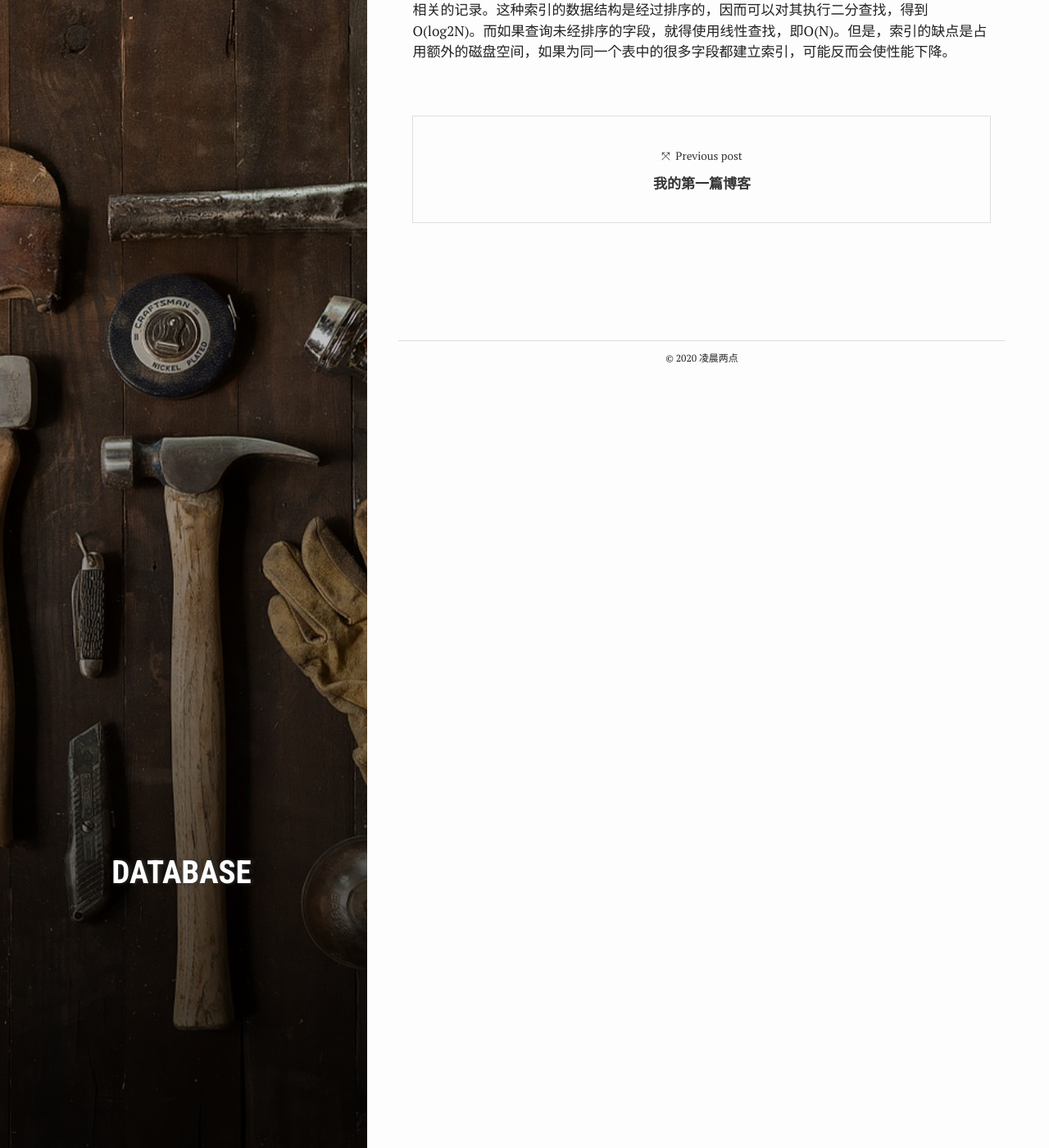
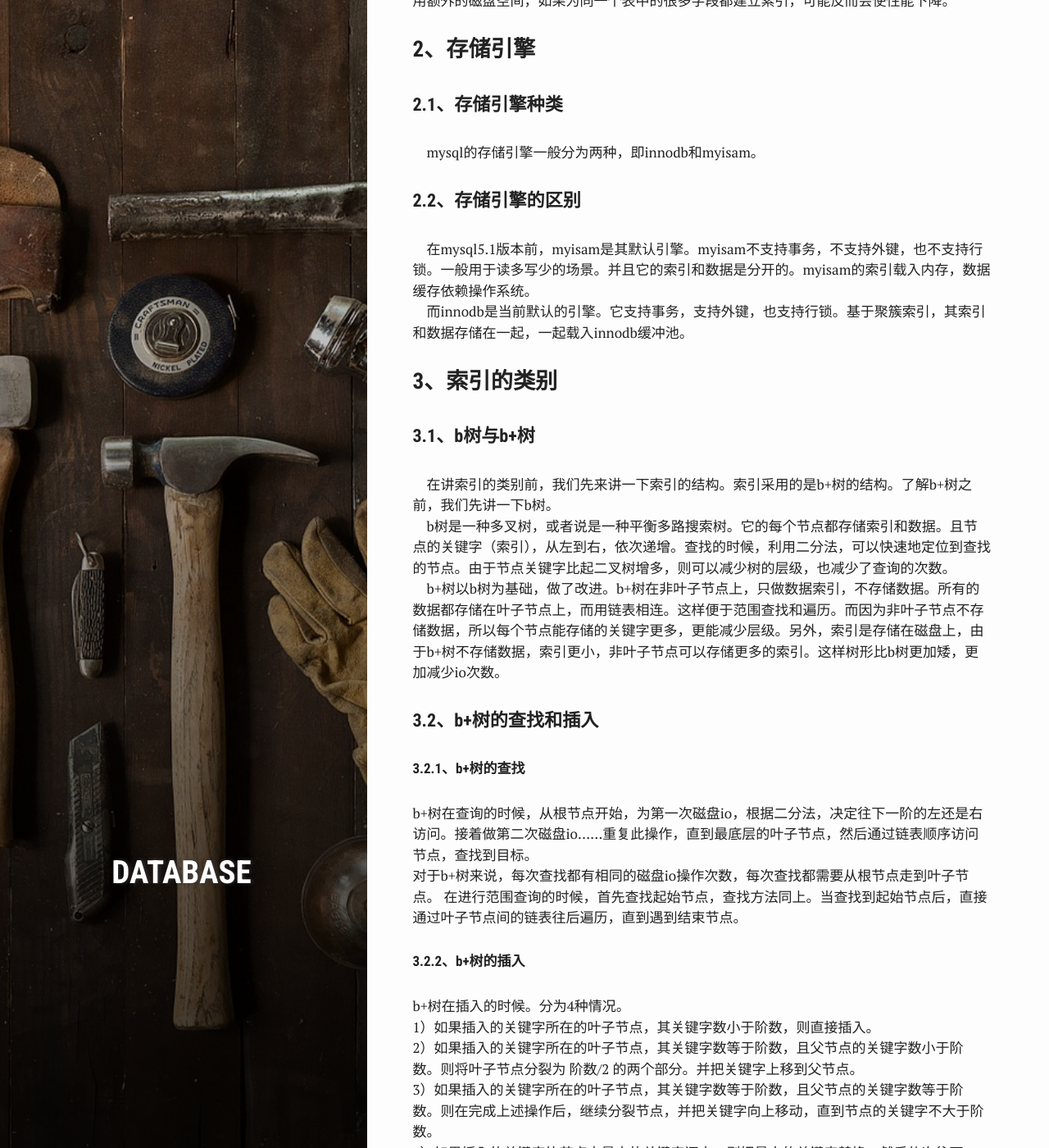
Before and after one commit to jasonlu0117/jasonlu0117.github.io, a Jekyll site: the page built from _posts/2018-07-01-mysql-index.md, in a window 1280 px wide and 1400 px high, scrolled down 409 px. Shown: the whole window at 82% size. Built offline with Jekyll 4.4.1, drawn with Linux system fonts in a browser that asks for light colours; some of the changed text lies outside the part shown.

Commit message:
update doc

```diff
--- a/_posts/2018-07-01-mysql-index.md
+++ b/_posts/2018-07-01-mysql-index.md
@@ -9,10 +9,47 @@ author: jasonlu
 ---
 
 
-# Mysql索引探索
+### 1、索引的概念
+&emsp;索引是帮助mysql高效获取数据的数据结构。它是对记录按照多个字段进行排序的一种方式。对表中的某个字段建立索引会创建另一种数据结构，其中保存着字段的值，每个值又指向与它相关的记录。这种索引的数据结构是经过排序的，因而可以对其执行二分查找，得到O(log2N)。而如果查询未经排序的字段，就得使用线性查找，即O(N)。但是，索引的缺点是占用额外的磁盘空间，如果为同一个表中的很多字段都建立索引，可能反而会使性能下降。
+
+### 2、存储引擎
+#### 2.1、存储引擎种类
+&emsp;mysql的存储引擎一般分为两种，即innodb和myisam。
+
+#### 2.2、存储引擎的区别
+&emsp;在mysql5.1版本前，myisam是其默认引擎。myisam不支持事务，不支持外键，也不支持行锁。一般用于读多写少的场景。并且它的索引和数据是分开的。myisam的索引载入内存，数据缓存依赖操作系统。
+&emsp;而innodb是当前默认的引擎。它支持事务，支持外键，也支持行锁。基于聚簇索引，其索引和数据存储在一起，一起载入innodb缓冲池。
+
+### 3、索引的类别
+#### 3.1、b树与b+树
+&emsp;在讲索引的类别前，我们先来讲一下索引的结构。索引采用的是b+树的结构。了解b+树之前，我们先讲一下b树。
+&emsp;b树是一种多叉树，或者说是一种平衡多路搜索树。它的每个节点都存储索引和数据。且节点的关键字（索引），从左到右，依次递增。查找的时候，利用二分法，可以快速地定位到查找的节点。由于节点关键字比起二叉树增多，则可以减少树的层级，也减少了查询的次数。
+&emsp;b+树以b树为基础，做了改进。b+树在非叶子节点上，只做数据索引，不存储数据。所有的数据都存储在叶子节点上，而用链表相连。这样便于范围查找和遍历。而因为非叶子节点不存储数据，所以每个节点能存储的关键字更多，更能减少层级。另外，索引是存储在磁盘上，由于b+树不存储数据，索引更小，非叶子节点可以存储更多的索引。这样树形比b树更加矮，更加减少io次数。
+
+#### 3.2、b+树的查找和插入
+##### 3.2.1、b+树的查找
+b+树在查询的时候，从根节点开始，为第一次磁盘io，根据二分法，决定往下一阶的左还是右访问。接着做第二次磁盘io......重复此操作，直到最底层的叶子节点，然后通过链表顺序访问节点，查找到目标。
+对于b+树来说，每次查找都有相同的磁盘io操作次数，每次查找都需要从根节点走到叶子节点。
+在进行范围查询的时候，首先查找起始节点，查找方法同上。当查找到起始节点后，直接通过叶子节点间的链表往后遍历，直到遇到结束节点。
+
+##### 3.2.2、b+树的插入
+b+树在插入的时候。分为4种情况。
+1）如果插入的关键字所在的叶子节点，其关键字数小于阶数，则直接插入。
+2）如果插入的关键字所在的叶子节点，其关键字数等于阶数，且父节点的关键字数小于阶数。则将叶子节点分裂为 阶数/2 的两个部分。并把关键字上移到父节点。
+3）如果插入的关键字所在的叶子节点，其关键字数等于阶数，且父节点的关键字数等于阶数。则在完成上述操作后，继续分裂节点，并把关键字向上移动，直到节点的关键字不大于阶数。
+4）如果插入的关键字比节点中最大的关键字还大，则把最大的关键字替换，然后依次往下，把这个关键字加到叶子节点中。
+
+##### 3.2.3、b+树的删除
+b+树在删除的时候。分为3种情况。
+1）如果删除的关键字所在的叶子节点，其关键字数大于阶数/2，则可以直接删除该关键字。
+2）如果删除的关键字是叶子节点的最大/最小关键字，则删除该关键字后，需要向上替换所有父节点的最大/最小关键字。
+3）如果删除的关键字所在的叶子节点，其关键字数小于阶数/2。则分情况讨论，如果旁边的兄弟节点，其关键字数等于阶数，则可以借一个关键字，同时修改该节点及其父节点的最大/最小关键字。如果兄弟节点没有多余的关键字，则与兄弟节点合并，之后也同样去修改该节点及其父节点的最大/最小关键字。如果父节点的关键字数也不满足要求，则同样和兄弟节点借关键字或者合并，如此操作，最终满足b+树的规则即可。
 
 
+#### 3.3、聚簇索引与非聚簇索引
 
-#### 1、什么是索引。
+&emsp;innodb基于聚簇索引。其主键索引会以主键建立索引，如果没有主键，则会以一个非空的唯一索引建立。如果都没有，则会自己产生一个隐藏列id来建立主键索引。
+&emsp;在聚簇索引的主键索引中，其数据都存储在叶子节点上。而其辅助索引中，叶子节点存储的是主键值，所以当辅助索引查找到叶子节点时，需要再到主键索引中去查找数据，这就是回表。但并不是所有情况都会回表。当发生覆盖索引（即查询的字段都包含在索引列中）时，不需要回表。
+&emsp;一个表只有一个聚簇索引。因为其物理存储顺序与索引顺序是一致（但并不是物理上连续的，而是逻辑上连续的）。即只要索引是相邻的，那么对应的数据一定也是相邻地存储在磁盘上的。
 
-索引是帮助MySQL高效获取数据的数据结构。它是对记录按照多个字段进行排序的一种方式。对表中的某个字段建立索引会创建另一种数据结构，其中保存着字段的值，每个值又指向与它相关的记录。这种索引的数据结构是经过排序的，因而可以对其执行二分查找，得到O(log2N)。而如果查询未经排序的字段，就得使用线性查找，即O(N)。但是，索引的缺点是占用额外的磁盘空间，如果为同一个表中的很多字段都建立索引，可能反而会使性能下降。
+&emsp;myisam基于非聚簇索引。它的索引和数据都是分开的。它的主键索引和辅助索引是独立的，只是主索引的key必须唯一，辅助索引的key可以重复，搜索时辅助索引无需访问主索引树。其叶子节点上存储的都是数据文件的地址指针。所以非聚簇索引比聚簇索引多了一次读取数据的IO操作。
--- a/index.html
+++ b/index.html
@@ -3,7 +3,7 @@ bg: "rails.jpg"
 layout: default
 crawlertitle: "jasonlu blog"
 title: "凌晨两点"
-summary: "永远年轻，永远热血，永远热泪盈眶"
+<!--summary: "永远年轻，永远热血，永远热泪盈眶"-->
 ---
 
 {% for post in site.posts limit: 5 %}
```
Also changed, not shown: 关于.md (+1 -1 lines).
